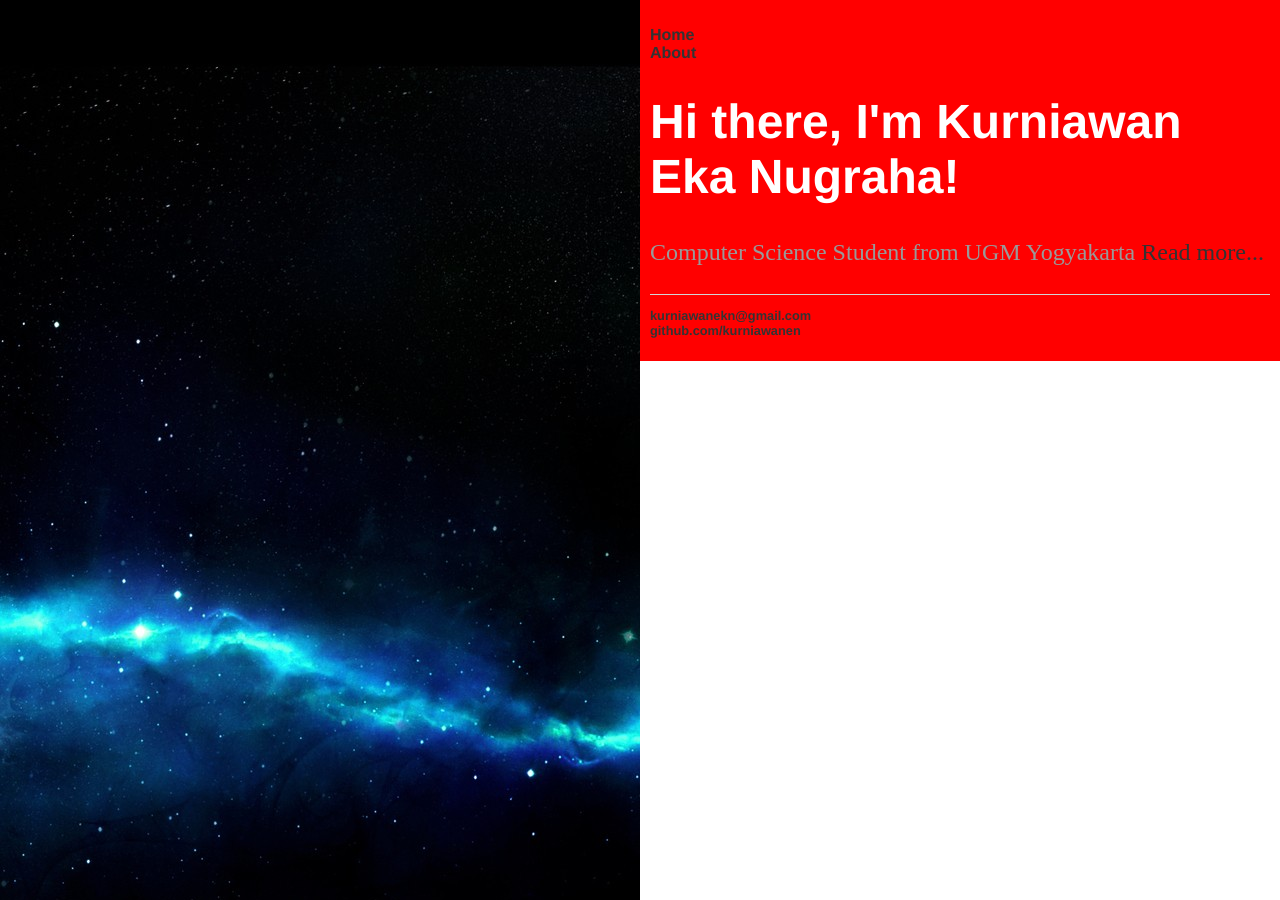
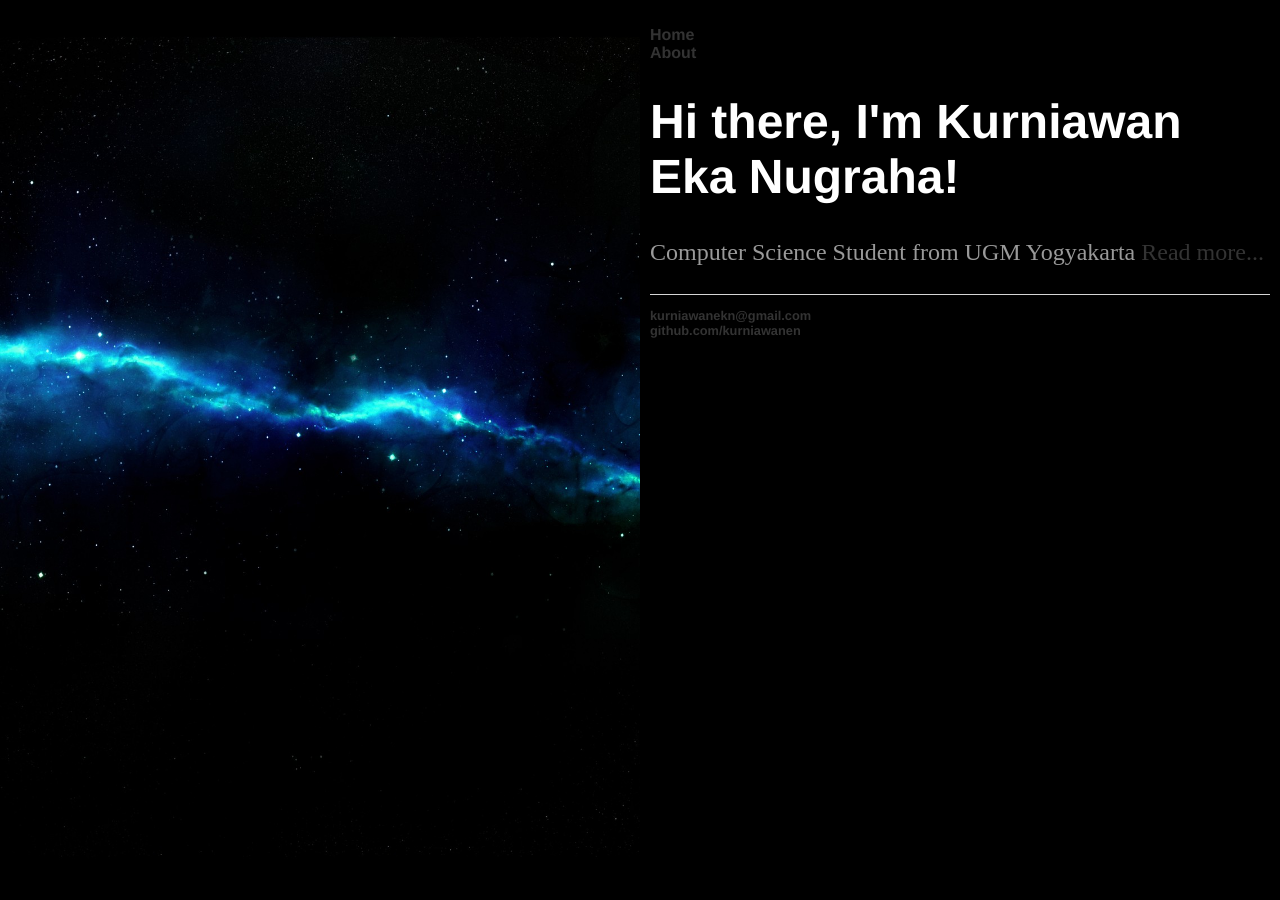
Before and after one commit to ken-kurniawanen/kurniawanen.github.io, a Jekyll site: the page built from index.html, in a window 1280 px wide. Built offline with Jekyll 4.4.1, drawn with Linux system fonts in a browser that asks for light colours.

Commit message:
Update main.css

```diff
--- a/css/main.css
+++ b/css/main.css
@@ -1,8 +1,8 @@
-html {height:100%; background:url("/Best-space-wallpapers-for-desktop.jpg");}
-body {padding:0; margin:0 0 0 50%; background: white; color:#fff; width:50%; min-height:100%; float:right;}
+html {height:100%; background-image:url("/Best-space-wallpapers-for-desktop.jpg");background-size:cover;}
+body {padding:0; margin:0 0 0 50%; background: black; color:#fff; width:50%; min-height:100%; float:right;}
 #left_col {float:left; width:100%; margin-left:-100%; text-align:right; background:transparent no-repeat right top; color:#000;}
 #left_col_inner {padding:10px; color:white;}
-#right_col {background:red no-repeat left top;}
+#right_col {background:black no-repeat left top;}
 #right_col_inner {padding:10px; color:#fec;}
 
 
```
